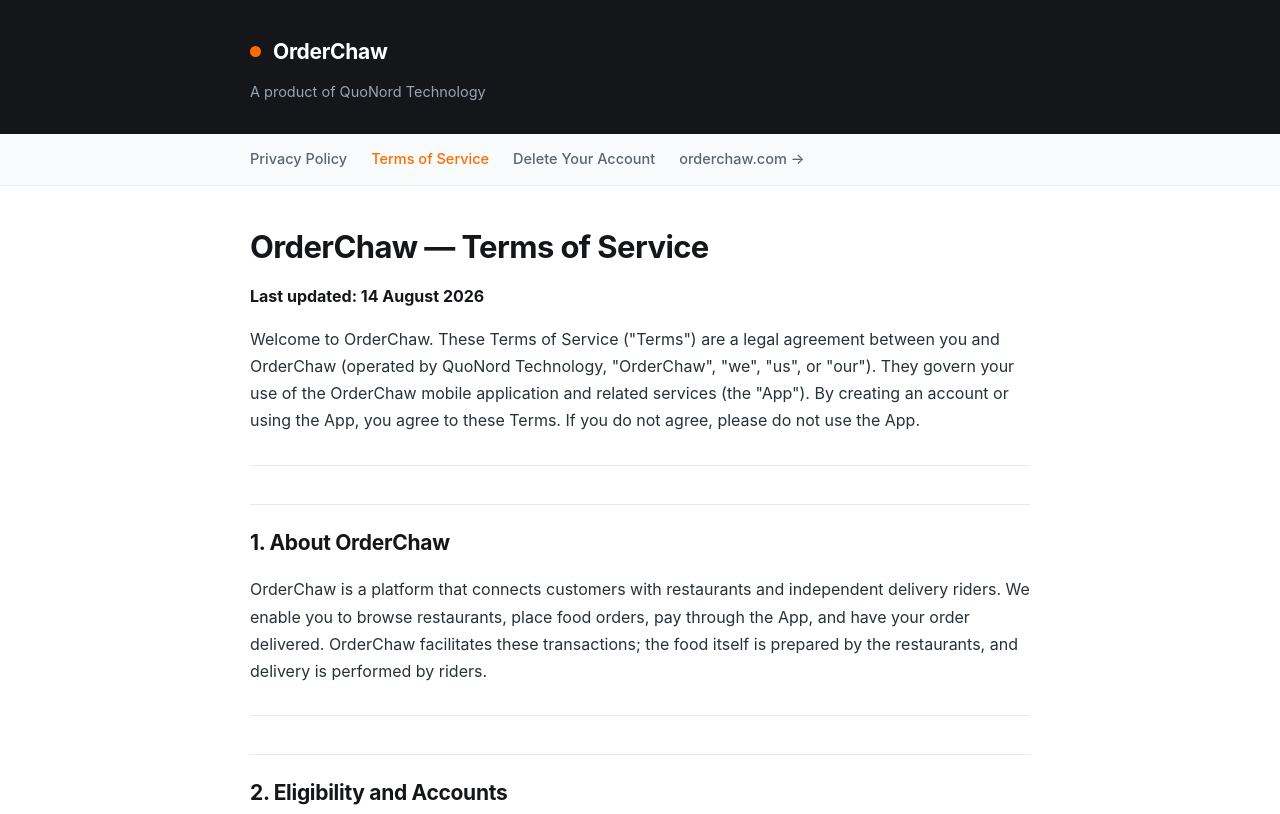
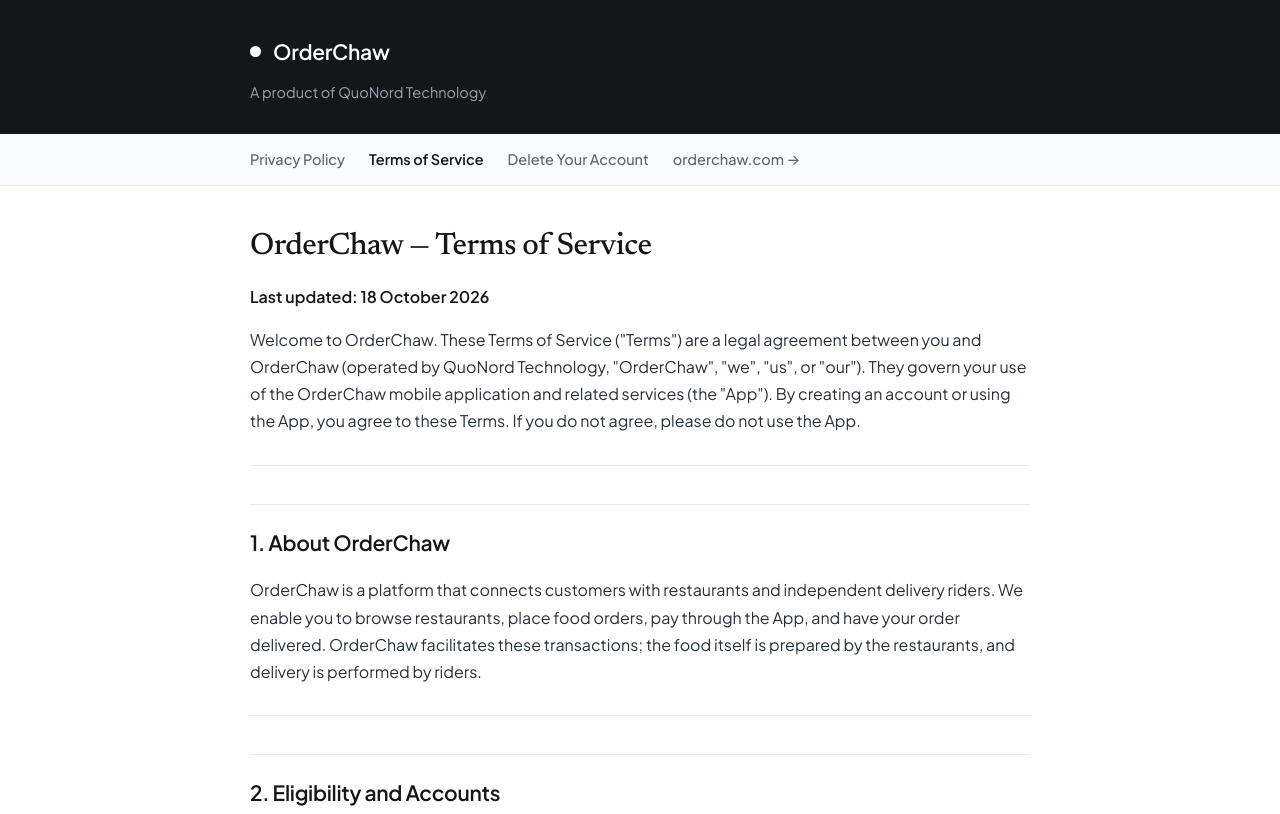
Before and after one commit to ginjahkor/orderchaw-legal, a plain HTML site: page terms.html in a window 1280 px wide. Shown: the top 814 px of the page. Drawn offline with Linux system fonts and the light colour scheme.

Commit message:
QUO-18: monochrome accent, neutral blockquote, site typography, dates, README hosting
All 4 HTML files: --orange:#FF6B00 -> --accent:#14161a; body links ink + underline (offset 3px); active nav 600 ink, hover ink; brand dot white (it sits on the ink header, so ink would vanish); blockquote #f3f5f8 / ink text / ink border. Google Fonts: Plus Jakarta Sans 400/500/600 body/nav/h2/h3, Newsreader 500 h1 only; sizes and spacing unchanged. Last updated -> 18 October 2026 (index, terms, delete-account; formats kept). README: CNAME sentence replaced with the Vercel hosting line.

grep -i 'fff8f3|3a2f26|FF6B00|orange' on the 4 files: empty. Computed rgb(255,107,0) elements: 14/3/5/5 before -> 0 after. Zero console errors, no overflow at 390.

```diff
--- a/terms.html
+++ b/terms.html
@@ -5,35 +5,39 @@
 <meta name="viewport" content="width=device-width, initial-scale=1">
 <title>Terms of Service · OrderChaw</title>
 <meta name="description" content="OrderChaw terms of service.">
+<link rel="preconnect" href="https://fonts.googleapis.com">
+<link rel="preconnect" href="https://fonts.gstatic.com" crossorigin>
+<link rel="stylesheet" href="https://fonts.googleapis.com/css2?family=Newsreader:wght@400;500&family=Plus+Jakarta+Sans:wght@400;500;600&display=swap">
 <style>
-  :root { --orange:#FF6B00; --ink:#14161a; --mut:#5b6472; --line:#e6e9ee; --bg:#ffffff; }
+  :root { --accent:#14161a; --ink:#14161a; --mut:#5b6472; --line:#e6e9ee; --bg:#ffffff; }
   * { box-sizing:border-box; }
   body { margin:0; background:var(--bg); color:var(--ink);
-    font:16px/1.7 -apple-system,BlinkMacSystemFont,"Segoe UI",Roboto,Helvetica,Arial,sans-serif;
+    font:16px/1.7 "Plus Jakarta Sans",-apple-system,system-ui,sans-serif;
     -webkit-font-smoothing:antialiased; }
   header { background:var(--ink); color:#fff; padding:34px 20px 30px; }
   .wrap { max-width:820px; margin:0 auto; padding:0 20px; }
   header .wrap { padding:0 20px; }
   .brand { display:flex; align-items:center; gap:12px; font-weight:700; font-size:21px; letter-spacing:-.3px; }
-  .dot { width:11px; height:11px; border-radius:50%; background:var(--orange); flex:none; }
+  .dot { width:11px; height:11px; border-radius:50%; background:#fff; flex:none; } /* QUO-18: monochrome. On the ink header, so white (ink would be invisible). */
   header p { margin:10px 0 0; color:#9aa4b2; font-size:14.5px; }
   nav { border-bottom:1px solid var(--line); background:#fafbfc; }
   nav .wrap { display:flex; gap:24px; padding:13px 20px; flex-wrap:wrap; }
   nav a { color:var(--mut); text-decoration:none; font-size:14.5px; font-weight:500; }
-  nav a:hover, nav a.on { color:var(--orange); }
+  nav a:hover { color:var(--ink); }
+  nav a.on { color:var(--ink); font-weight:600; }
   main { padding:42px 0 70px; }
-  h1 { font-size:31px; line-height:1.25; letter-spacing:-.6px; margin:0 0 6px; }
+  h1 { font-size:31px; line-height:1.25; letter-spacing:-.6px; margin:0 0 6px; font-family:Newsreader,Georgia,serif; font-weight:500; }
   h2 { font-size:21px; margin:38px 0 12px; padding-top:20px; border-top:1px solid var(--line); letter-spacing:-.3px; }
   h3 { font-size:17px; margin:26px 0 8px; }
   p, li { color:#28303a; }
-  a { color:var(--orange); }
+  a { color:var(--accent); text-decoration:underline; text-underline-offset:3px; }
   ul, ol { padding-left:22px; }
   li { margin:6px 0; }
   code { background:#f3f5f8; padding:2px 6px; border-radius:4px; font-size:14px; }
   table { border-collapse:collapse; width:100%; margin:18px 0; font-size:14.5px; }
   th, td { border:1px solid var(--line); padding:9px 11px; text-align:left; vertical-align:top; }
   th { background:#fafbfc; font-weight:600; }
-  blockquote { margin:18px 0; padding:12px 18px; border-left:3px solid var(--orange); background:#fff8f3; color:#3a2f26; }
+  blockquote { margin:18px 0; padding:12px 18px; border-left:3px solid var(--ink); background:#f3f5f8; color:var(--ink); }
   hr { border:0; border-top:1px solid var(--line); margin:30px 0; }
   footer { border-top:1px solid var(--line); padding:26px 0 50px; color:var(--mut); font-size:13.5px; }
   strong { color:var(--ink); }
@@ -52,7 +56,7 @@
 </div></nav>
 <main><div class="wrap">
 <h1>OrderChaw — Terms of Service</h1>
-<p><strong>Last updated: 14 August 2026</strong></p>
+<p><strong>Last updated: 18 October 2026</strong></p>
 <p>Welcome to OrderChaw. These Terms of Service ("Terms") are a legal agreement between you and OrderChaw (operated by QuoNord Technology, "OrderChaw", "we", "us", or "our"). They govern your use of the OrderChaw mobile application and related services (the "App"). By creating an account or using the App, you agree to these Terms. If you do not agree, please do not use the App.</p>
 <hr />
 <h2>1. About OrderChaw</h2>
```
Also changed, not shown: 404.html (+10 -6 lines), delete-account.html (+12 -8 lines), index.html (+12 -8 lines), 1 other file.
